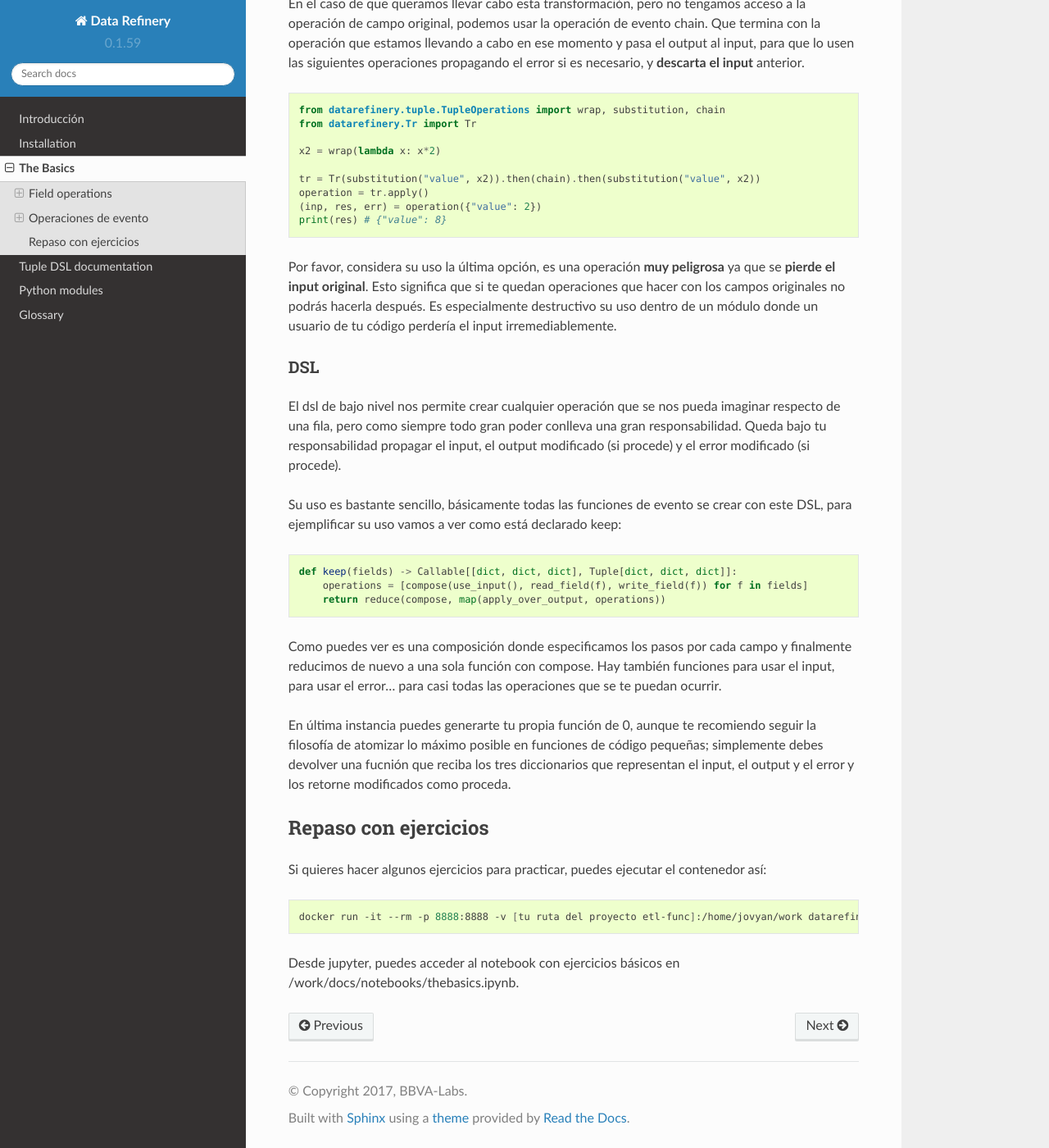
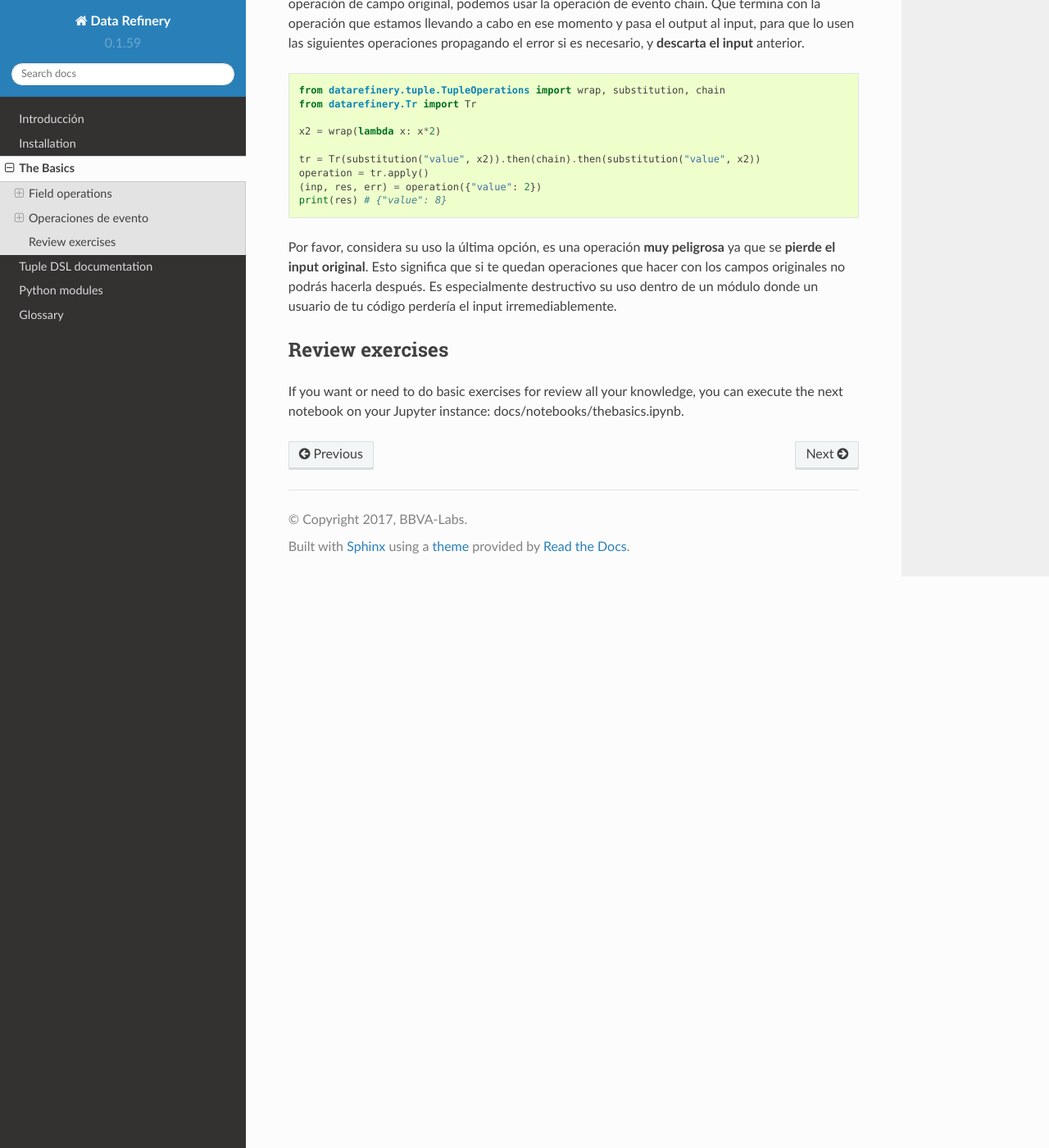
Before and after one commit to BBVA/data-refinery, a Sphinx documentation site: the page built from docs/source/thebasics.rst, in a window 1280 px wide and 1400 px high, scrolled down 16477 px. Shown: the whole window at 82% size. Built offline with Sphinx 7.4.7 and the Read the Docs theme 2.0.0, drawn with Linux system fonts in a browser that asks for light colours; some of the changed text lies outside the part shown.

Commit message:
First translation for basics

```diff
--- a/docs/source/thebasics.rst
+++ b/docs/source/thebasics.rst
@@ -779,38 +778,8 @@ Por favor, considera su uso la última opción, es una operación **muy peligros
 Esto significa que si te quedan operaciones que hacer con los campos originales no podrás hacerla después. Es especialmente
 destructivo su uso dentro de un módulo donde un usuario de tu código perdería el input irremediablemente.
 
-DSL
-~~~
+Review exercises
+----------------
 
-El dsl de bajo nivel nos permite crear cualquier operación que se nos pueda imaginar respecto de una fila, pero como
-siempre todo gran poder conlleva una gran responsabilidad. Queda bajo tu responsabilidad propagar el input, el output
-modificado (si procede) y el error modificado (si procede).
-
-Su uso es bastante sencillo, básicamente todas las funciones de evento se crear con este DSL, para ejemplificar su uso
-vamos a ver como está declarado keep:
-
-.. code-block:: python
-
-    def keep(fields) -> Callable[[dict, dict, dict], Tuple[dict, dict, dict]]:
-        operations = [compose(use_input(), read_field(f), write_field(f)) for f in fields]
-        return reduce(compose, map(apply_over_output, operations))
-
-Como puedes ver es una composición donde especificamos los pasos por cada campo y finalmente reducimos de nuevo a una
-sola función con compose. Hay también funciones para usar el input, para usar el error... para casi todas las operaciones
-que se te puedan ocurrir.
-
-En última instancia puedes generarte tu propia función de 0, aunque te recomiendo seguir la filosofía de atomizar lo
-máximo posible en funciones de código pequeñas; simplemente debes devolver una fucnión que reciba los tres diccionarios
-que representan el input, el output y el error y los retorne modificados como proceda.
-
-Repaso con ejercicios
----------------------
-
-Si quieres hacer algunos ejercicios para practicar, puedes ejecutar el contenedor así:
-
-.. code-block:: bash
-
-    docker run -it --rm -p 8888:8888 -v [tu ruta del proyecto etl-func]:/home/jovyan/work datarefinery-notebook:latest
-
-
-Desde jupyter, puedes acceder al notebook con ejercicios básicos en /work/docs/notebooks/thebasics.ipynb.
+If you want or need to do basic exercises for review all your knowledge, you can execute the next notebook on your
+Jupyter instance: docs/notebooks/thebasics.ipynb.
```
Also changed, not shown: other parts of docs/source/thebasics.rst (+1 -2 lines).
